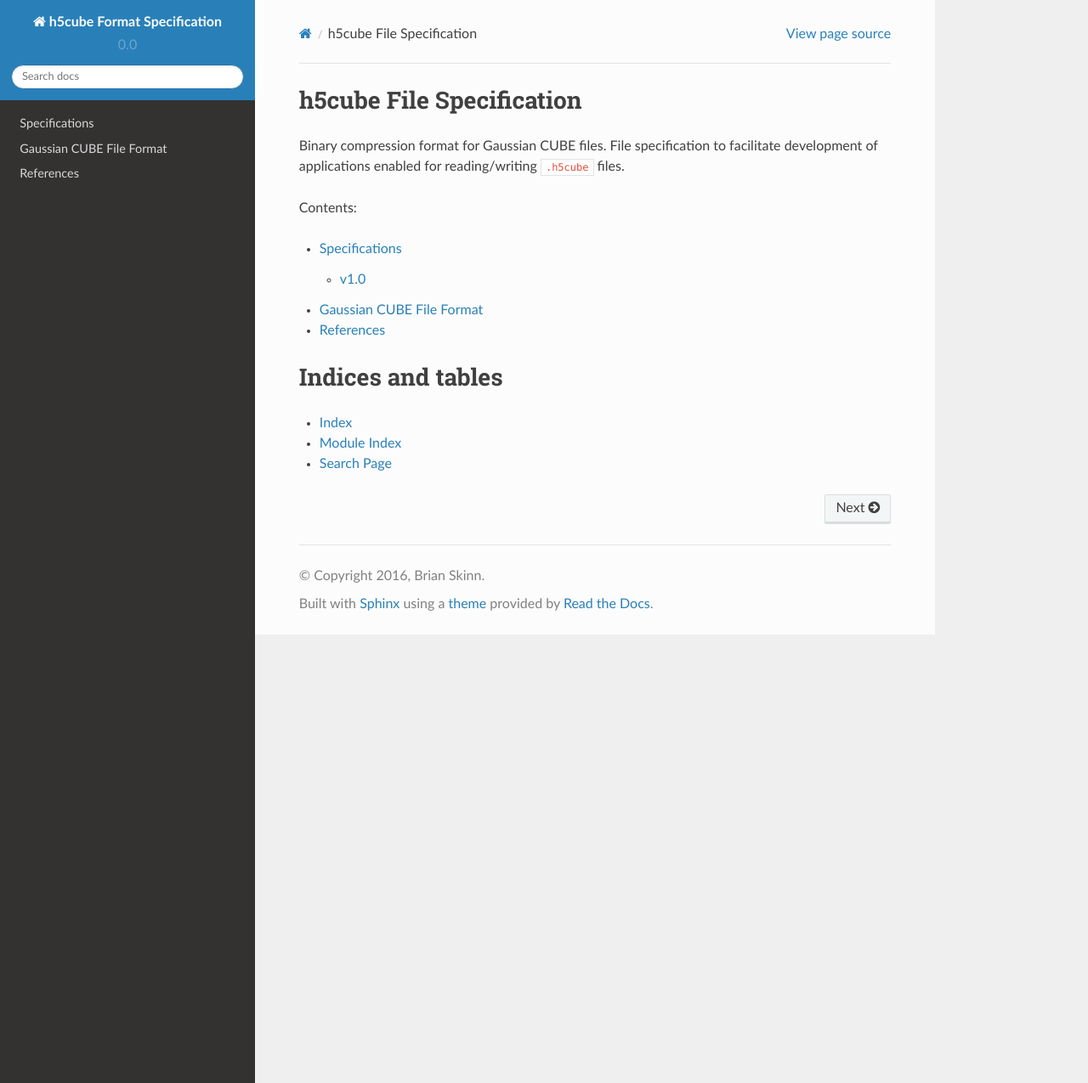
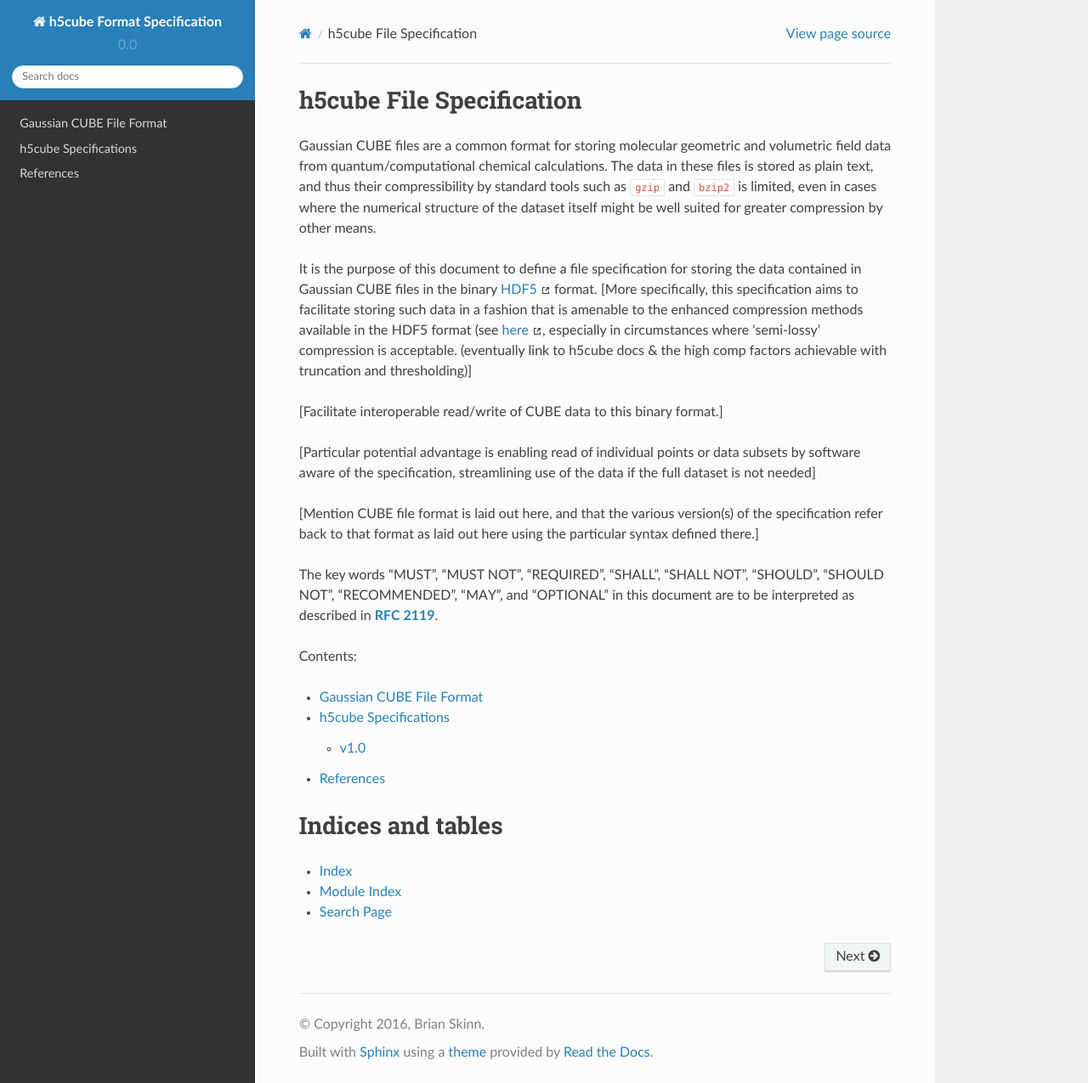
Before and after one commit to bskinn/h5cube-spec, a Sphinx documentation site: the page built from doc/source/index.rst, in a window 1280 px wide and 1275 px high. Shown: the whole window at 85% size. Built offline with Sphinx 7.4.7 and the Read the Docs theme 2.0.0, drawn with Linux system fonts in a browser that asks for light colours.

Commit message:
DRAFT: Some CUBE, some index
Added text for a couple of fields in cubeformat.rst.

Added draft text for the landing page, plus the RFC2119 notice.

```diff
--- a/doc/source/index.rst
+++ b/doc/source/index.rst
@@ -6,17 +6,43 @@
 h5cube File Specification
 =========================
 
-Binary compression format for Gaussian CUBE files. File specification to
-facilitate development of applications enabled for reading/writing
-``.h5cube`` files.
+Gaussian CUBE files are a common format for storing molecular geometric and
+volumetric field data from quantum/computational chemical calculations. The data
+in these files is stored as plain text, and thus their compressibility by
+standard tools such as ``gzip`` and ``bzip2`` is limited, even in cases where
+the numerical structure of the dataset itself might be well suited for
+greater compression by other means.
+
+It is the purpose of this document to define a file specification for storing
+the data contained in Gaussian CUBE files in the binary
+`HDF5 <https://support.hdfgroup.org/HDF5/>`__ |extlink| format. [More specifically, this
+specification aims to facilitate storing such data in a fashion that
+is amenable to the enhanced compression methods available in the HDF5 format
+(see `here <https://support.hdfgroup.org/hdf5-quest.html#gcomp>`__ |extlink|, especially
+in circumstances where 'semi-lossy'
+compression is acceptable. (eventually link to h5cube docs & the high comp factors
+achievable with truncation and thresholding)]
+
+[Facilitate interoperable read/write of CUBE data to this binary format.]
+
+[Particular potential advantage is enabling read of individual points or data subsets by software aware of the
+specification, streamlining use of the data if the full dataset is not needed]
+
+[Mention CUBE file format is laid out here, and that the various version(s) of the specification
+refer back to that format as laid out here using the particular syntax defined there.]
+
+The key words "MUST", "MUST NOT", "REQUIRED", "SHALL", "SHALL
+NOT", "SHOULD", "SHOULD NOT", "RECOMMENDED",  "MAY", and
+"OPTIONAL" in this document are to be interpreted as described in
+:rfc:`2119`.
 
 Contents:
 
 .. toctree::
     :maxdepth: 2
 
-    Specifications <specs>
     cubeformat
+    h5cube Specifications <specs>
     references
 
 
```
Also changed, not shown: doc/source/cubeformat.rst (+25 -4 lines).
